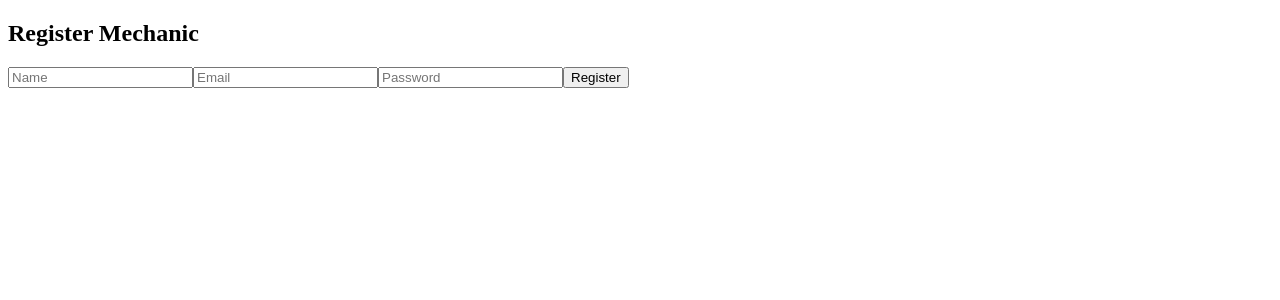
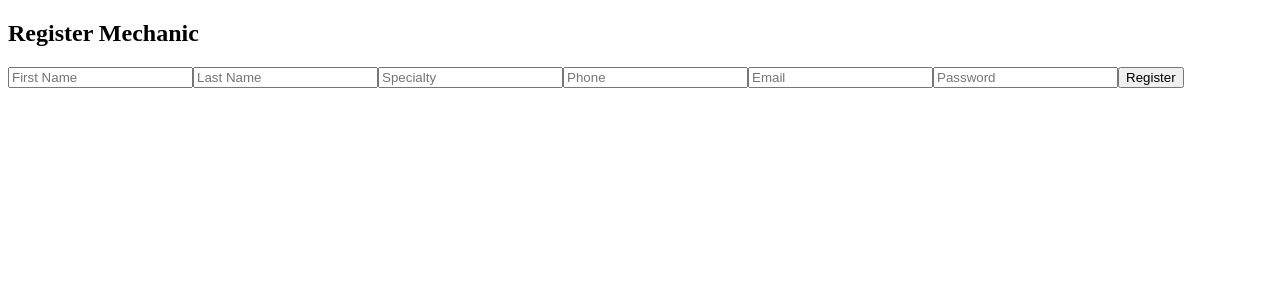
Before and after one commit to aprilnagel/Flask_Mechanic_Shop_V2, a React app in the folder Frontend/: page /register in a window 1280 px wide. Shown: the top 300 px of the page. Built offline with nearby package versions, Linux system fonts and the light colour scheme; the HTML template or start-up script is replaced by a standard one.

Commit message:
amended __init__ in order to create my db tables

```diff
--- a/Frontend/src/pages/Register.jsx
+++ b/Frontend/src/pages/Register.jsx
@@ -3,7 +3,10 @@ import { API_BASE_URL } from "../config";
 
 export default function Register() {
   const [form, setForm] = useState({
-    name: "",
+    first_name: "",
+    last_name: "",
+    phone: "",
+    specialty: "",
     email: "",
     password: ""
   });
@@ -16,7 +19,7 @@ export default function Register() {
     e.preventDefault();
 
     try {
-      const res = await fetch(`${API_BASE_URL}/mechanics/register`, {
+      const res = await fetch(`${API_BASE_URL}/mechanics`, {
         method: "POST",
         headers: { "Content-Type": "application/json" },
         body: JSON.stringify(form)
@@ -34,11 +37,34 @@ export default function Register() {
       <h2>Register Mechanic</h2>
 
       <input
-        name="name"
-        placeholder="Name"
-        value={form.name}
+        name="first_name"
+        placeholder="First Name"
+        value={form.first_name}
         onChange={handleChange}
       />
+
+      <input
+        name="last_name"
+        placeholder="Last Name"
+        value={form.last_name}
+        onChange={handleChange}
+      />
+
+
+      <input
+        name="specialty"
+        placeholder="Specialty"
+        value={form.specialty}
+        onChange={handleChange}
+      />
+
+      <input
+        name="phone"
+        placeholder="Phone"
+        value={form.phone}
+        onChange={handleChange}
+      />
+
 
       <input
         name="email"
```
Also changed, not shown: 1 other file (tests, documents, lock files or other folders).
